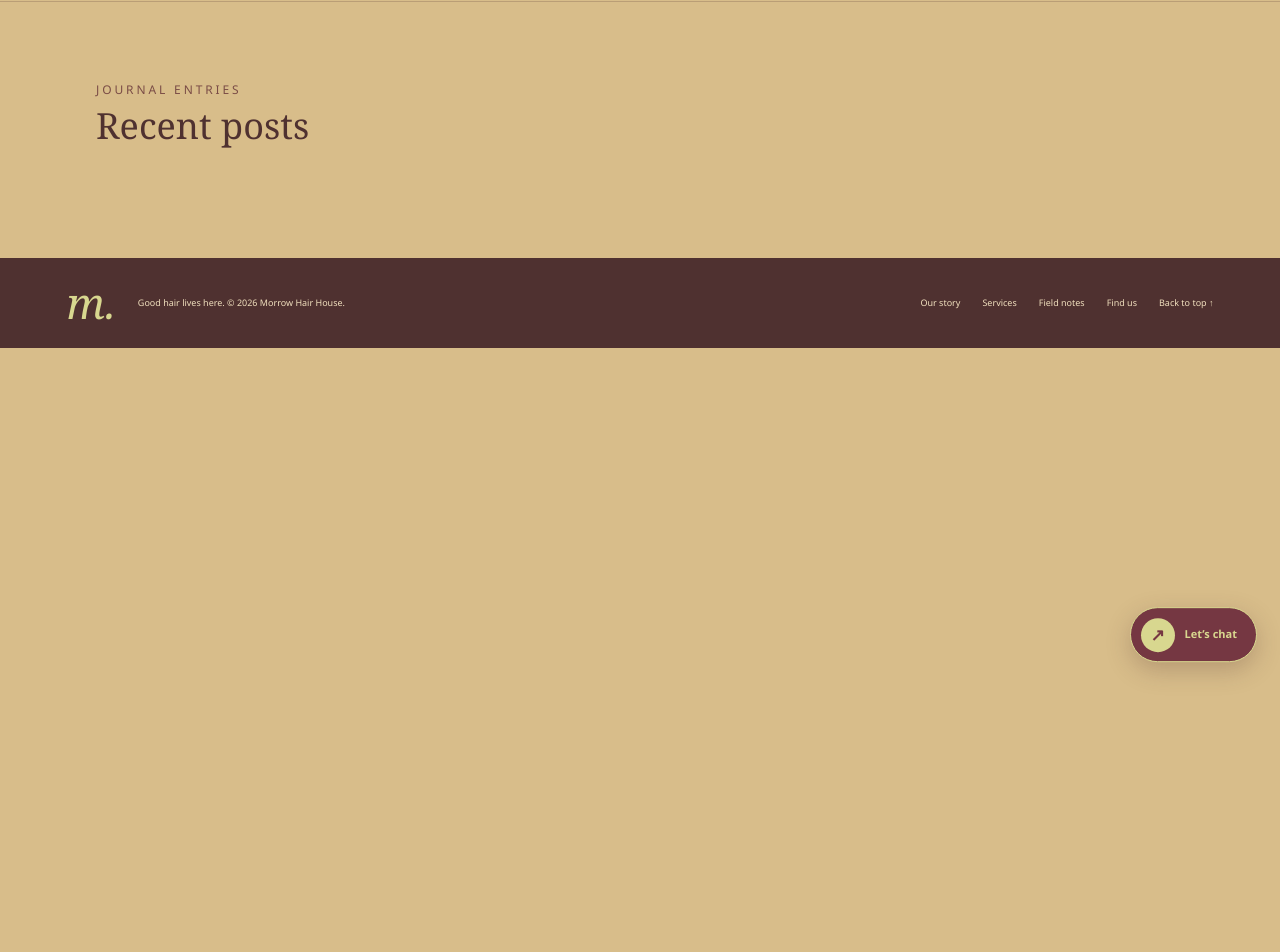
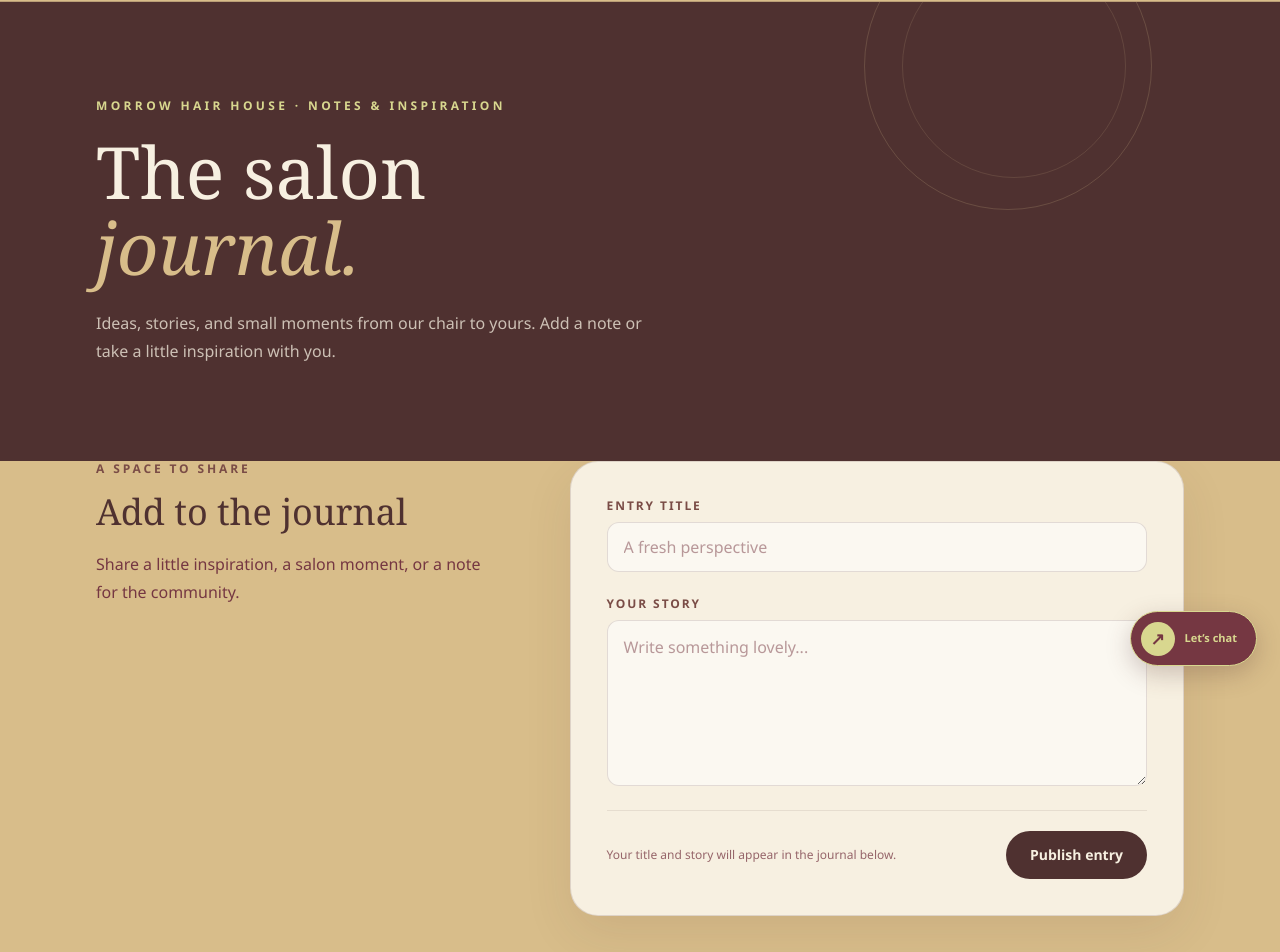
Before and after one commit to Cue-designs/salon-web, a Next.js app: page /names in a window 1280 px wide. Shown: the part 112-1064 px from the top of the page. Before the commit the page ends 800 px from the top, so only its background shows below. Built offline with nearby package versions, Linux system fonts and the light colour scheme.

Commit message:
feat: Styled the journal page and kept the CRUD form and post list as separate components

```diff
--- a/src/api/learn.ts
+++ b/src/api/learn.ts
@@ -1,5 +1,5 @@
 "use server";
-import { Data } from "@/app/names/crud";
+import type { Data } from "@/app/names/crud";
 export interface Postcontent {
   content: Data;
 }
--- a/src/app/names/article/page.tsx
+++ b/src/app/names/article/page.tsx
@@ -2,7 +2,7 @@
 
 import { fetchData } from "@/api/learn";
 import { useState, useEffect } from "react";
-import { Data } from "../crud";
+import type { Data } from "../crud";
 
 const Articlepage = () => {
   const [search, setSearch] = useState("");
--- a/src/app/names/crud.tsx
+++ b/src/app/names/crud.tsx
@@ -1,3 +1,9 @@
+"use client";
+
+import { createPost } from "@/api/learn";
+import { useRouter } from "next/navigation";
+import { useState, type FormEvent } from "react";
+
 export interface Data {
   [key: string]: string | undefined | number;
   title: string;
@@ -5,37 +11,124 @@ export interface Data {
   body: string;
 }
 
-const crud = () => {
-  return <div>crud</div>;
-};
+export default function CrudPage() {
+  const router = useRouter();
+  const [isSubmitting, setIsSubmitting] = useState(false);
+  const [feedback, setFeedback] = useState<{
+    type: "success" | "error";
+    message: string;
+  } | null>(null);
 
-export default crud;
+  async function handleSubmit(event: FormEvent<HTMLFormElement>) {
+    event.preventDefault();
+    const form = event.currentTarget;
+    const formData = new FormData(form);
+    const title = String(formData.get("title") ?? "").trim();
+    const body = String(formData.get("body") ?? "").trim();
 
-export const Createpage = () => {
+    if (!title || !body) {
+      setFeedback({ type: "error", message: "Add a title and story before publishing." });
+      return;
+    }
+
+    setIsSubmitting(true);
+    setFeedback(null);
+
+    try {
+      const result = await createPost({ content: { title, body } });
+      if ("success" in result && result.success === false) {
+        throw new Error(result.message || "Unable to publish this entry.");
+      }
+
+      form.reset();
+      setFeedback({ type: "success", message: "Your entry is now in the journal." });
+      router.refresh();
+    } catch (error) {
+      setFeedback({
+        type: "error",
+        message:
+          error instanceof Error
+            ? error.message
+            : "Unable to publish this entry. Please try again.",
+      });
+    } finally {
+      setIsSubmitting(false);
+    }
+  }
+
   return (
-    <div className="px-6 py-16 sm:px-8 sm:py-24">
+    <section
+      aria-labelledby="create-entry-title"
+      className="mx-auto grid max-w-6xl gap-8 px-5 pb-12 sm:px-8 lg:grid-cols-[0.8fr_1.2fr] lg:gap-16 lg:pb-20"
+    >
+      <div className="max-w-md">
+        <p className="text-xs font-semibold uppercase tracking-[0.24em] text-[#7a4c46]">
+          A space to share
+        </p>
+        <h2
+          id="create-entry-title"
+          className="mt-3 font-serif text-3xl leading-tight text-[#4f3130] sm:text-4xl"
+        >
+          Add to the journal
+        </h2>
+        <p className="mt-4 text-sm leading-7 text-[#753742] sm:text-base">
+          Share a little inspiration, a salon moment, or a note for the community.
+        </p>
+      </div>
+
       <form
-        action=""
-        className="mx-auto flex max-w-2xl flex-col gap-6 border border-[#4f3130]/20 bg-[#f0dfbd] p-6 shadow-[0_18px_50px_rgba(79,49,48,0.08)] sm:gap-8 sm:p-10"
+        onSubmit={handleSubmit}
+        className="flex flex-col gap-6 rounded-[28px] border border-[#4f3130]/15 bg-[#f7f0e1] p-6 shadow-[0_18px_50px_rgba(79,49,48,0.09)] sm:p-9"
       >
-        <input
-          type="text"
-          name=""
-          id=""
-          className="w-full border-b border-[#4f3130]/35 bg-transparent px-1 py-3 text-base text-[#4f3130] outline-none transition placeholder:text-[#753742]/65 focus:border-[#aa5042] focus:ring-0 sm:text-lg"
-        />
-        <input
-          type="text"
-          name=""
-          id=""
-          className="w-full border-b border-[#4f3130]/35 bg-transparent px-1 py-3 text-base text-[#4f3130] outline-none transition placeholder:text-[#753742]/65 focus:border-[#aa5042] focus:ring-0 sm:text-lg"
-        />
-        <textarea
-          name=""
-          id=""
-          className="min-h-40 w-full resize-y border-b border-[#4f3130]/35 bg-transparent px-1 py-3 text-base leading-7 text-[#4f3130] outline-none transition placeholder:text-[#753742]/65 focus:border-[#aa5042] focus:ring-0 sm:min-h-48 sm:text-lg"
-        />
+        <label className="flex flex-col gap-2 text-xs font-semibold uppercase tracking-[0.16em] text-[#7a4c46]">
+          Entry title
+          <input
+            type="text"
+            name="title"
+            required
+            maxLength={120}
+            placeholder="A fresh perspective"
+            className="w-full rounded-xl border border-[#4f3130]/15 bg-white/55 px-4 py-3 text-base font-normal normal-case tracking-normal text-[#4f3130] outline-none transition placeholder:text-[#753742]/50 focus:border-[#aa5042] focus:ring-2 focus:ring-[#aa5042]/15"
+          />
+        </label>
+
+        <label className="flex flex-col gap-2 text-xs font-semibold uppercase tracking-[0.16em] text-[#7a4c46]">
+          Your story
+          <textarea
+            name="body"
+            required
+            rows={5}
+            placeholder="Write something lovely..."
+            className="min-h-36 w-full resize-y rounded-xl border border-[#4f3130]/15 bg-white/55 px-4 py-3 text-base font-normal leading-7 normal-case tracking-normal text-[#4f3130] outline-none transition placeholder:text-[#753742]/50 focus:border-[#aa5042] focus:ring-2 focus:ring-[#aa5042]/15"
+          />
+        </label>
+
+        {feedback && (
+          <p
+            role={feedback.type === "error" ? "alert" : "status"}
+            className={
+              feedback.type === "error"
+                ? "text-sm text-red-800"
+                : "text-sm text-[#4d6846]"
+            }
+          >
+            {feedback.message}
+          </p>
+        )}
+
+        <div className="flex flex-col gap-3 border-t border-[#4f3130]/10 pt-5 sm:flex-row sm:items-center sm:justify-between">
+          <p className="text-xs leading-5 text-[#753742]/75">
+            Your title and story will appear in the journal below.
+          </p>
+          <button
+            type="submit"
+            disabled={isSubmitting}
+            className="inline-flex min-h-12 items-center justify-center rounded-full bg-[#4f3130] px-6 text-sm font-semibold text-[#f7f0e1] transition hover:bg-[#753742] focus-visible:outline-none focus-visible:ring-2 focus-visible:ring-[#aa5042] focus-visible:ring-offset-2 disabled:cursor-wait disabled:opacity-60"
+          >
+            {isSubmitting ? "Publishing..." : "Publish entry"}
+          </button>
+        </div>
       </form>
-    </div>
+    </section>
   );
-};
+}
--- a/src/app/names/page.tsx
+++ b/src/app/names/page.tsx
@@ -1,11 +1,36 @@
+import CrudPage from "./crud";
 import PostList from "./post";
 
-const page = () => {
+export default function NamesPage() {
   return (
-    <div>
+    <main className="min-h-screen bg-[#d8bd8a]">
+      <header className="relative overflow-hidden bg-[#4f3130] text-[#f7f0e1]">
+        <div className="mx-auto max-w-6xl px-5 py-16 sm:px-8 sm:py-24">
+          <p className="text-xs font-semibold uppercase tracking-[0.28em] text-[#d8d78f]">
+            Morrow Hair House · Notes & inspiration
+          </p>
+          <h1 className="mt-5 max-w-3xl font-serif text-5xl font-normal leading-[1.05] sm:text-6xl lg:text-7xl">
+            The salon
+            <br />
+            <span className="italic text-[#d8bd8a]">journal.</span>
+          </h1>
+          <p className="mt-6 max-w-xl text-sm leading-7 text-[#f7f0e1]/75 sm:text-base">
+            Ideas, stories, and small moments from our chair to yours. Add a
+            note or take a little inspiration with you.
+          </p>
+        </div>
+        <span
+          aria-hidden="true"
+          className="pointer-events-none absolute -right-10 -top-20 hidden h-72 w-72 rounded-full border border-[#d8bd8a]/20 sm:block lg:right-[10%]"
+        />
+        <span
+          aria-hidden="true"
+          className="pointer-events-none absolute -right-2 -top-12 hidden h-56 w-56 rounded-full border border-[#d8bd8a]/15 sm:block lg:right-[12%]"
+        />
+      </header>
+
+      <CrudPage />
       <PostList />
-    </div>
+    </main>
   );
-};
-
-export default page;
+}
--- a/src/app/names/post.tsx
+++ b/src/app/names/post.tsx
@@ -1,6 +1,6 @@
 import { fetchData } from "@/api/learn";
 import { FaEdit, FaTrashAlt } from "react-icons/fa";
-import { Data } from "./crud";
+import type { Data } from "./crud";
 import DeleteButton from "./Button";
 import { UpdateButton } from "./Button";
 
@@ -10,20 +10,27 @@ const PostList = async () => {
 
   return (
     <section
-      aria-label="Posts"
-      className="mx-auto max-w-6xl px-4 py-12 sm:px-6 sm:py-16 lg:px-8 lg:py-20"
+      aria-labelledby="recent-posts-title"
+      className="mx-auto max-w-6xl px-5 pb-16 sm:px-8 sm:pb-24"
     >
-      <div className="mb-8 flex items-center justify-between gap-4">
+      <div className="mb-8 flex items-end justify-between gap-4 border-t border-[#4f3130]/20 pt-8 sm:mb-10 sm:pt-10">
         <div>
-          <p className="text-xs font-medium uppercase tracking-[0.24em] text-[#7a4c46]">
-            Journal entries
+          <p className="text-xs font-semibold uppercase tracking-[0.24em] text-[#7a4c46]">
+            Fresh from the salon
           </p>
-          <h1 className="mt-2 font-serif text-3xl text-[#4f3130] sm:text-4xl">
-            Recent posts
-          </h1>
+          <h2
+            id="recent-posts-title"
+            className="mt-2 font-serif text-3xl text-[#4f3130] sm:text-4xl"
+          >
+            Recent entries
+          </h2>
         </div>
+        <p className="hidden text-sm text-[#753742] sm:block">
+          {posts.length} {posts.length === 1 ? "story" : "stories"}
+        </p>
       </div>
 
+      {posts.length > 0 ? (
         <div className="grid grid-cols-1 gap-5 md:grid-cols-2">
           {posts.map((post: Data) => (
             <article
@@ -62,16 +69,26 @@ const PostList = async () => {
 
               <div className="pt-8">
                 <div className="mb-4 h-1 w-14 rounded-full bg-[#d1947d]" />
-              <h2 className="mb-3 font-serif text-2xl font-normal leading-tight text-[#4f3130] sm:text-[2rem]">
+                <h3 className="mb-3 font-serif text-2xl font-normal leading-tight text-[#4f3130] sm:text-[2rem]">
                   {post.title}
-              </h2>
-              <p className="max-w-prose text-sm leading-7 text-[#753742] sm:text-[0.95rem]">
+                </h3>
+                <p className="max-w-prose whitespace-pre-wrap text-sm leading-7 text-[#753742] sm:text-[0.95rem]">
                   {post.body}
                 </p>
               </div>
             </article>
           ))}
         </div>
+      ) : (
+        <div className="rounded-[28px] border border-dashed border-[#4f3130]/25 bg-[#f7f0e1]/50 px-6 py-12 text-center">
+          <p className="font-serif text-xl text-[#4f3130]">
+            The journal is ready for its first story.
+          </p>
+          <p className="mt-2 text-sm text-[#753742]">
+            Be the first to share something with the community.
+          </p>
+        </div>
+      )}
     </section>
   );
 };
```
Lines whose indentation alone changed are shown as unchanged.
